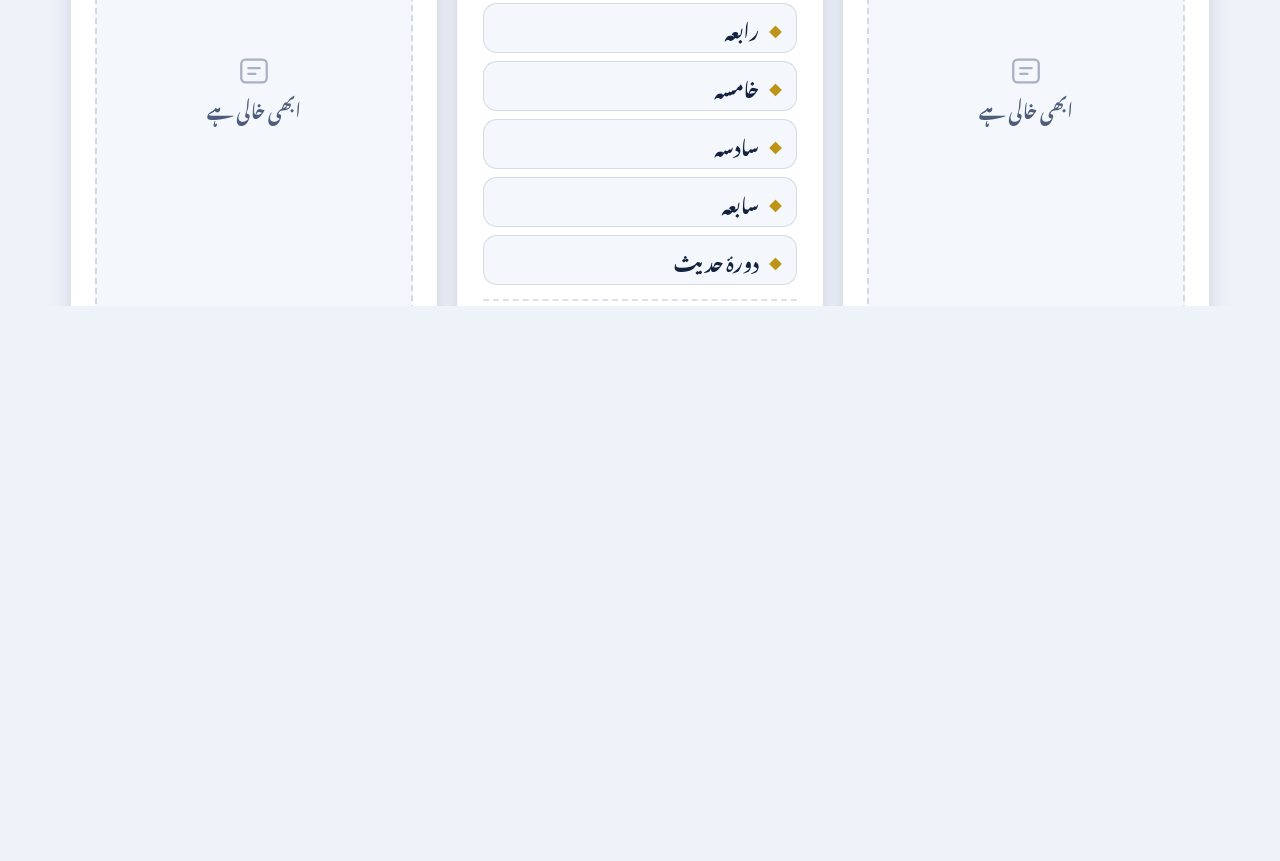
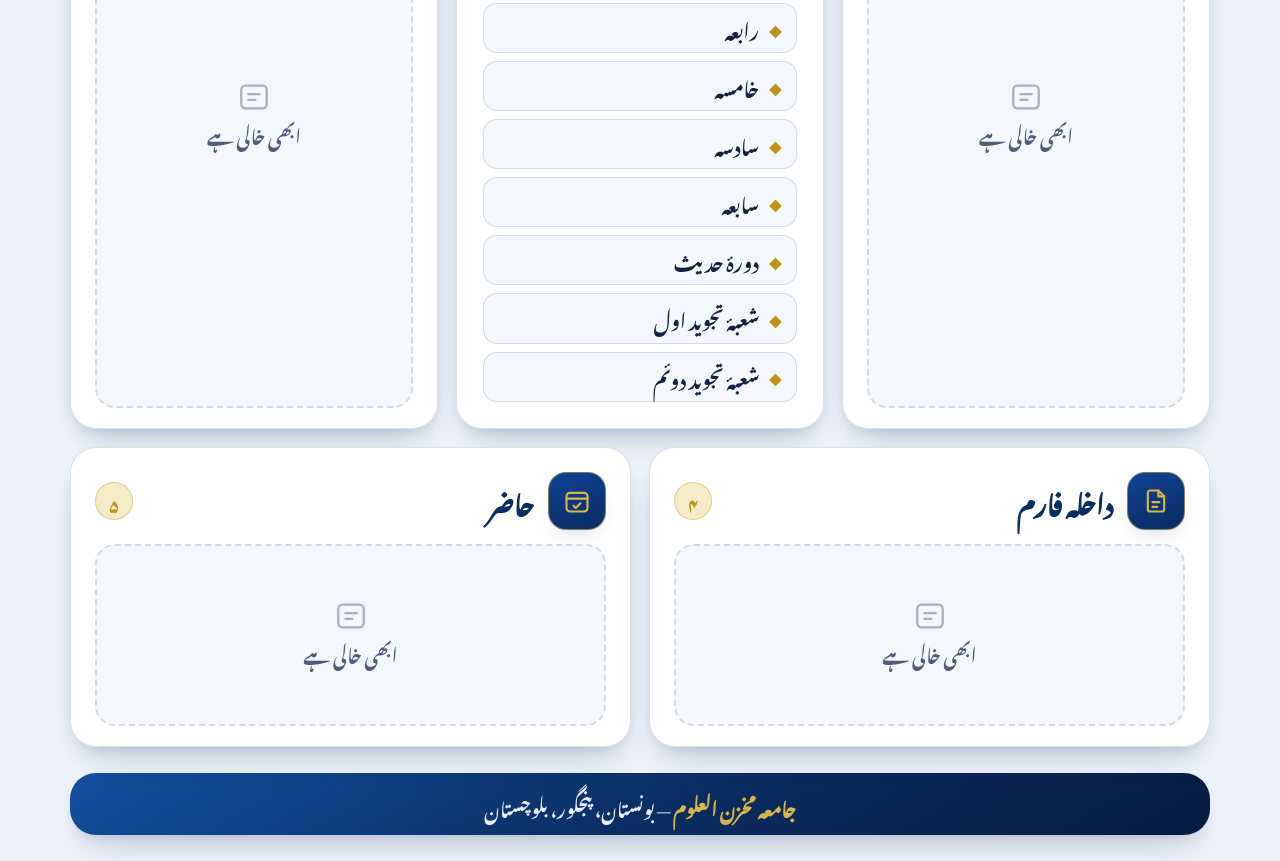
Before and after one commit to muslemalli123-cloud/jamia-makhzan-ul-uloom-bonistan, a plain HTML site: page index.html in a window 1280 px wide. Shown: the part 1219-2080 px from the top of the page. Before the commit the page ends 2028 px from the top, so only its background shows below. Drawn offline with Linux system fonts and the light colour scheme; a web font is replaced by a local one.

Commit message:
List Shoba Tajweed I & II as Dars-e-Nizami darajat rows

```diff
--- a/index.html
+++ b/index.html
@@ -257,7 +257,8 @@
               <div class="row">سادسہ</div>
               <div class="row">سابعہ</div>
               <div class="row">دورۂ حدیث</div>
-              <div class="sub">شعبۂ تجوید اول &nbsp;•&nbsp; شعبۂ تجوید دوئم</div>
+              <div class="row">شعبۂ تجوید اول</div>
+              <div class="row">شعبۂ تجوید دوئم</div>
             </div>
           </article>
 
```
